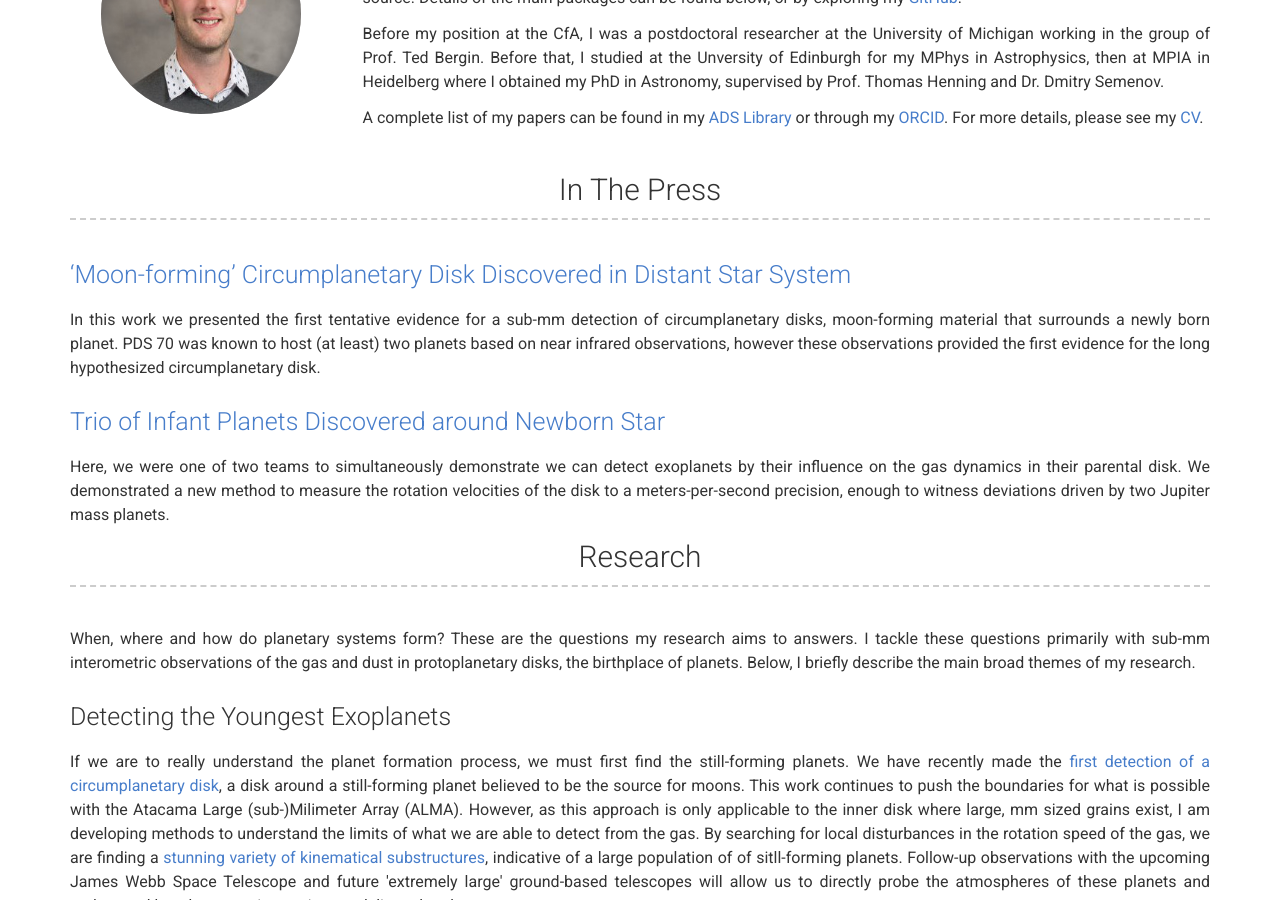
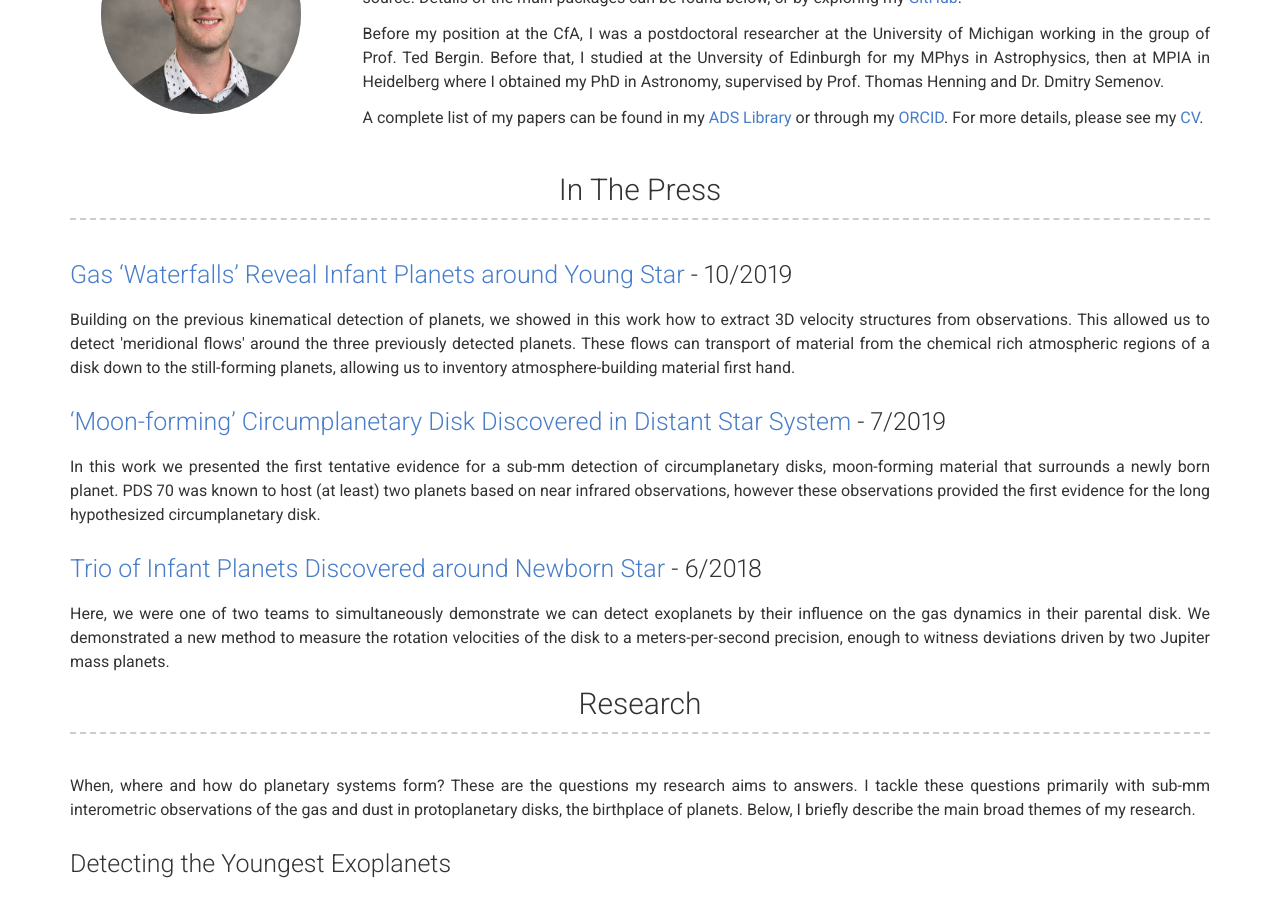
Before and after one commit to richteague/richteague.github.io, a Jekyll site: the page built from index.md, in a window 1280 px wide and 900 px high, scrolled down 388 px. Built offline with Jekyll 4.4.1, drawn with Linux system fonts in a browser that asks for light colours.

Commit message:
Update research.html

```diff
--- a/_includes/research.html
+++ b/_includes/research.html
@@ -5,18 +5,25 @@
     <div class="col-md-12">
       {{ site.press_content | strip | markdownify }}
 
-        <h4><a href="https://public.nrao.edu/news/2019-alma-circumplanetary/">‘Moon-forming’ Circumplanetary Disk Discovered in Distant Star System</a></h4>
+      <h4><a href="https://public.nrao.edu/news/gas-waterfalls-reveal-infant-planets-around-young-star/">Gas ‘Waterfalls’ Reveal Infant Planets around Young Star</a> - 10/2019</h4>
+      <br/>
+      <p>
+        Building on the previous kinematical detection of planets, we showed in this work how to extract 3D velocity structures from observations.
+        This allowed us to detect 'meridional flows' around the three previously detected planets.
+        These flows can transport of material from the chemical rich atmospheric regions of a disk down to the still-forming planets, allowing us to inventory atmosphere-building material first hand.
+      </p>
       <br/>
 
+      <h4><a href="https://public.nrao.edu/news/2019-alma-circumplanetary/">‘Moon-forming’ Circumplanetary Disk Discovered in Distant Star System</a> - 7/2019</h4>
+      <br/>
       <p>
         In this work we presented the first tentative evidence for a sub-mm detection of circumplanetary disks, moon-forming material that surrounds a newly born planet.
         PDS 70 was known to host (at least) two planets based on near infrared observations, however these observations provided the first evidence for the long hypothesized circumplanetary disk.
       </p>
-
-      <br/>
-        <h4><a href="https://public.nrao.edu/news/2018-alma-proto-trio/">Trio of Infant Planets Discovered around Newborn Star</a></h4>
       <br/>
 
+      <h4><a href="https://public.nrao.edu/news/2018-alma-proto-trio/">Trio of Infant Planets Discovered around Newborn Star</a> - 6/2018</h4>
+      <br/>
       <p>
         Here, we were one of two teams to simultaneously demonstrate we can detect exoplanets by their influence on the gas dynamics in their parental disk.
         We demonstrated a new method to measure the rotation velocities of the disk to a meters-per-second precision, enough to witness deviations driven by two Jupiter mass planets.
```
